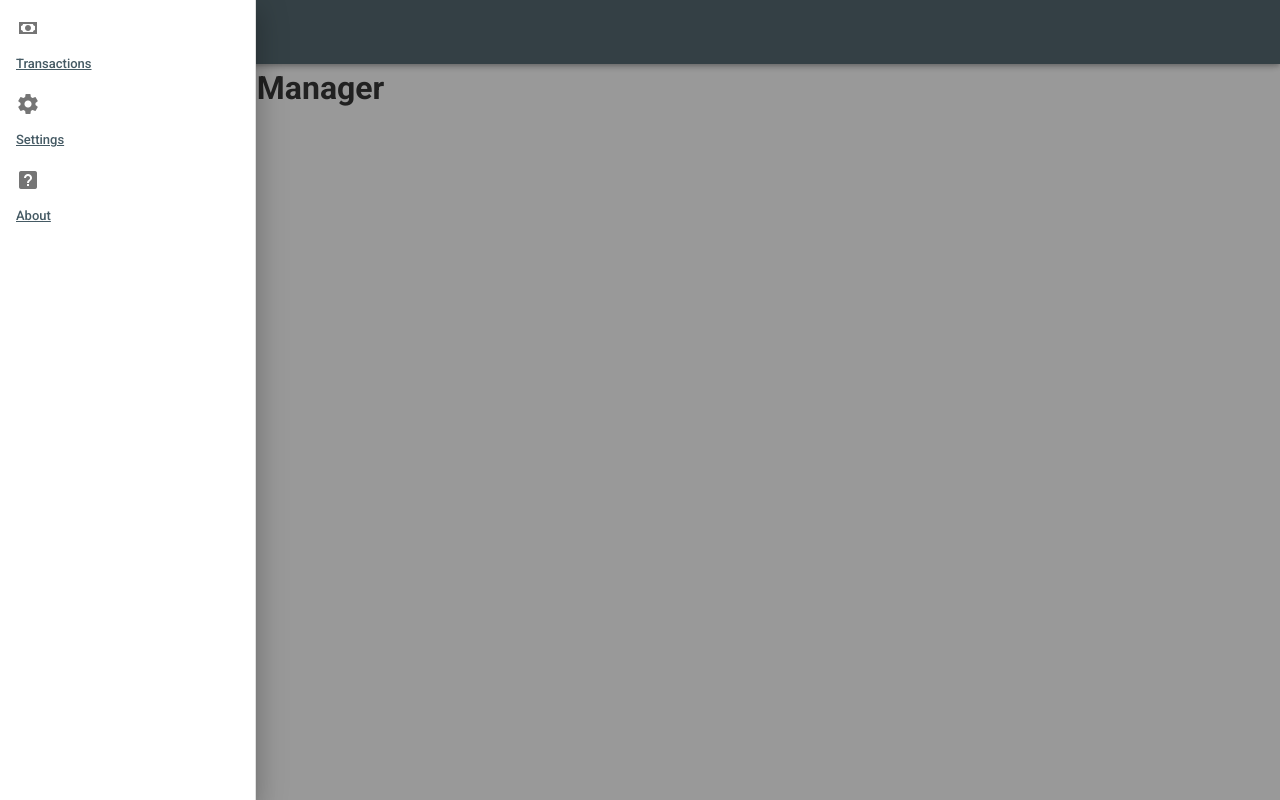
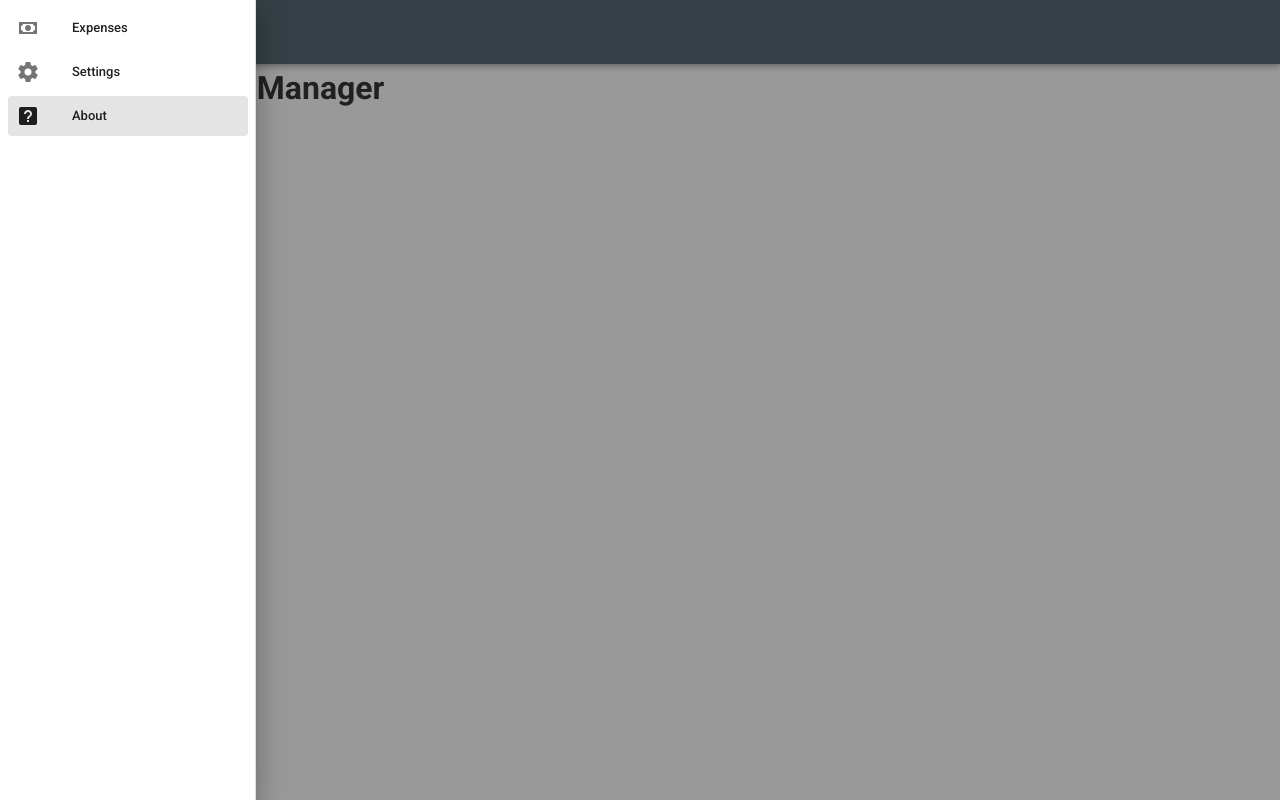
Before and after one commit to eCCspensemanager/frontend-vue, a Vue app: page /about in a window 1280 px wide. Both pictures are taken after a click on the button 28 px from the left and 32 px from the top of the page. Built offline with nearby package versions, Linux system fonts and the light colour scheme.

Commit message:
removes unneeded router-link wrapper

```diff
--- a/src/components/navigation.vue
+++ b/src/components/navigation.vue
@@ -1,15 +1,13 @@
 <template>
   <v-navigation-drawer v-model="showDrawer" temporary app @input="$emit('navigation-closed', showDrawer)">
     <v-list dense nav>
-      <v-list-item v-for="item in items" :id="item.id" :key="item.id" link>
-        <router-link :to="item.to">
+      <v-list-item v-for="item in items" :id="item.id" :key="item.id" link :to="item.to">
         <v-list-item-icon>
           <v-icon>{{ item.icon }}</v-icon>
         </v-list-item-icon>
         <v-list-item-content>
           <v-list-item-title>{{ item.title }}</v-list-item-title>
         </v-list-item-content>
-        </router-link>
       </v-list-item>
     </v-list>
   </v-navigation-drawer>
@@ -25,7 +23,7 @@ export default Vue.component('Navigation', {
   data: () => ({
     showDrawer: false,
     items: [
-      { id: 'btn-expenses', title: 'Transactions', icon: 'mdi-cash', to: '/' },
+      { id: 'btn-expenses', title: 'Expenses', icon: 'mdi-cash', to: '/' },
       { id: 'btn-settings', title: 'Settings', icon: 'mdi-cog', to: '/settings' },
       { id: 'btn-about', title: 'About', icon: 'mdi-help-box', to: '/about' },
     ],
```
Lines whose indentation alone changed are shown as unchanged.
